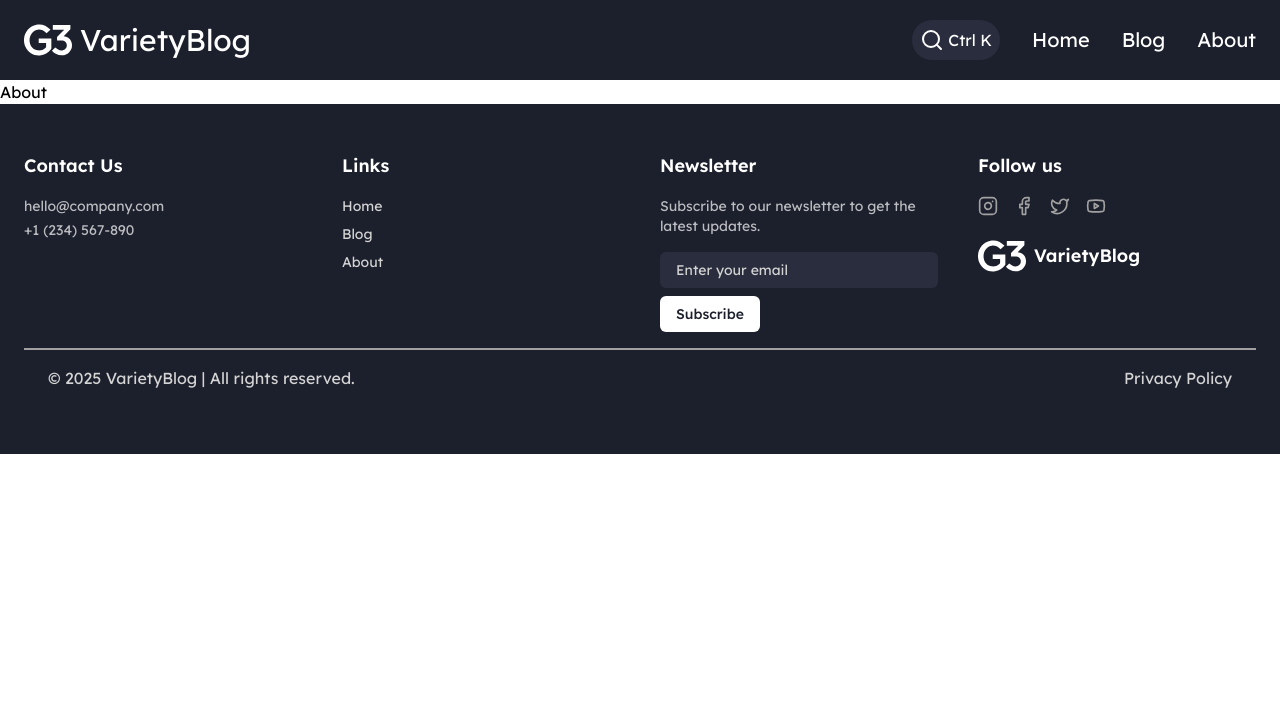
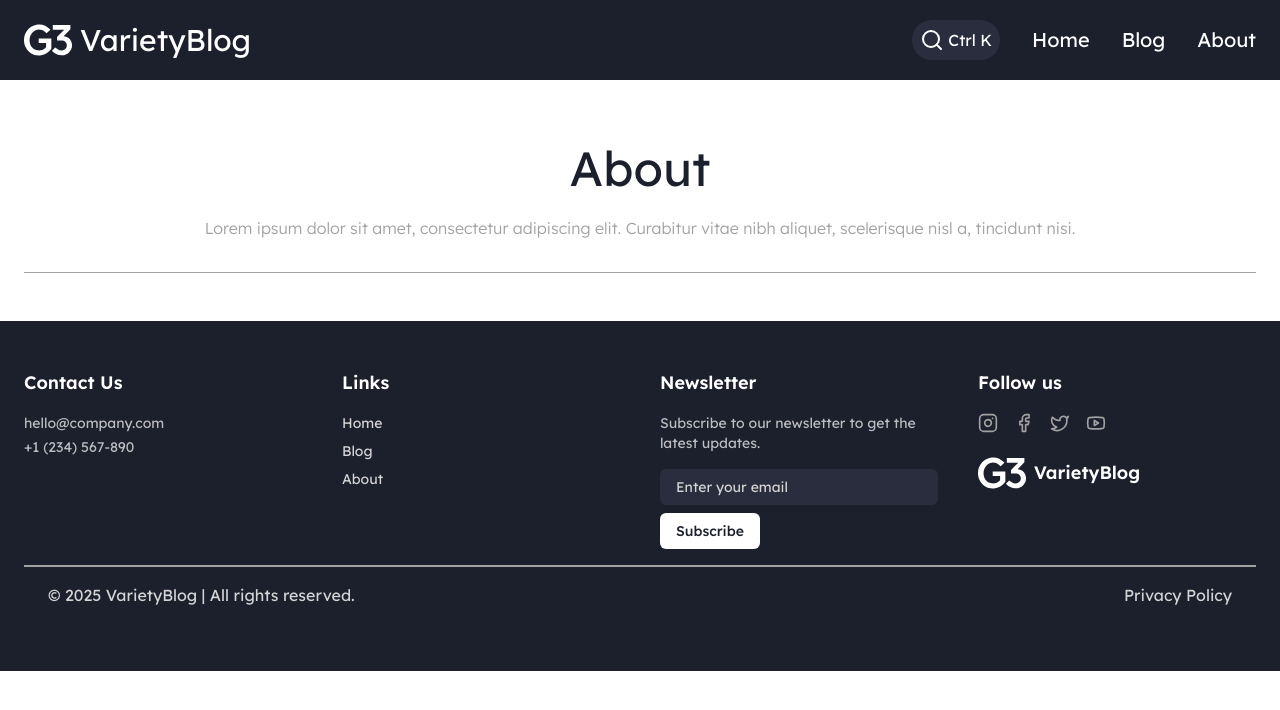
Before and after one commit to zidvsd/group-3, a React (Vite) app: page /about in a window 1280 px wide. Shown: the top 710 px of the page. Built offline with nearby package versions, Linux system fonts and the light colour scheme.

Commit message:
added placeholder for blog and about page

```diff
--- a/src/components/Footer.jsx
+++ b/src/components/Footer.jsx
@@ -60,18 +60,24 @@ const Footer = () => {
         <div>
           <h3 className="font-semibold text-lg mb-4">Follow us</h3>
           <div className="flex items-center gap-4 mb-4">
-            <Link>
-              <Instagram className="size-5 hover-footer text-neutral-400 " />
-            </Link>
-            <Link>
+            <a href="instagram.com/haucscsoc" target="_blank">
+              <Instagram
+                to={"instagram.com/haucscsoc"}
+                className="size-5 hover-footer text-neutral-400 "
+              />
+            </a>
+            <a href="https://www.facebook.com/haucscsoc" target="_blank">
               <Facebook className="size-5 hover-footer text-neutral-400  " />
-            </Link>
-            <Link>
+            </a>
+            <a href="https://x.com/holyangel1933?lang=en" target="_blank">
               <Twitter className="size-5 hover-footer text-neutral-400  " />
-            </Link>
-            <Link>
+            </a>
+            <a
+              href="https://www.youtube.com/channel/UCxwDJ1Mln0gskgoizO60Zxg"
+              target="_blank"
+            >
               <Youtube className=" size-5 hover-footer text-neutral-400 " />
-            </Link>
+            </a>
           </div>
           <Link className="flex items-center gap-2">
             <img src={logo} className="size-12" alt="Logo" />
--- a/src/pages/AboutPage.jsx
+++ b/src/pages/AboutPage.jsx
@@ -1,9 +1,13 @@
 import React from "react";
-
 const AboutPage = () => {
   return (
-    <div>
-      <h1>About</h1>
+    <div className="custom-container text-center space-y-6 mt-12">
+      <h1 className="text-3xl lg:text-5xl text-primary ">About</h1>
+      <p className="text-neutral-400 font-light">
+        Lorem ipsum dolor sit amet, consectetur adipiscing elit. Curabitur vitae
+        nibh aliquet, scelerisque nisl a, tincidunt nisi.
+      </p>
+      <div className="my-8 border-t border-neutral-400 w-full"></div>{" "}
     </div>
   );
 };
--- a/src/pages/BlogPage.jsx
+++ b/src/pages/BlogPage.jsx
@@ -1,7 +1,19 @@
 import React from "react";
-
+import Cards from "../components/Cards";
 const BlogPage = () => {
-  return <div>h1</div>;
+  return (
+    <div className="custom-container text-center space-y-6 mt-12">
+      <h1 className="text-3xl lg:text-5xl text-primary ">Blog</h1>
+      <p className="text-neutral-400 font-light">
+        Lorem ipsum dolor sit amet, consectetur adipiscing elit. Curabitur vitae
+        nibh aliquet, scelerisque nisl a, tincidunt nisi.
+      </p>
+      <div className="my-8 border-t border-neutral-400 w-full"></div>{" "}
+      <div className="grid grid-cols-1 md:grid-cols-2 lg:grid-cols-3 gap-8">
+        <Cards />
+      </div>
+    </div>
+  );
 };
 
 export default BlogPage;
```
